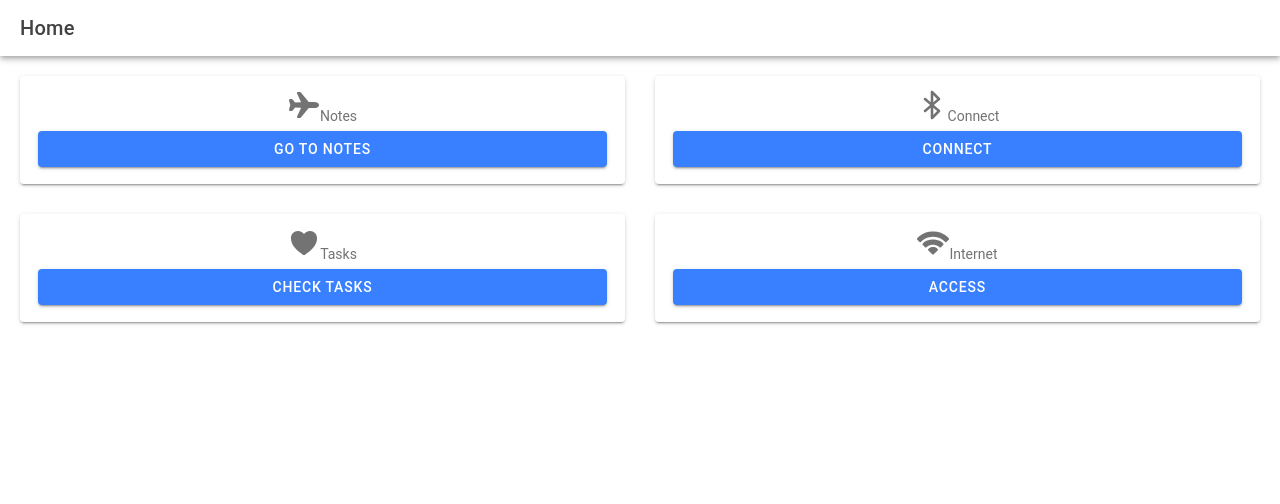
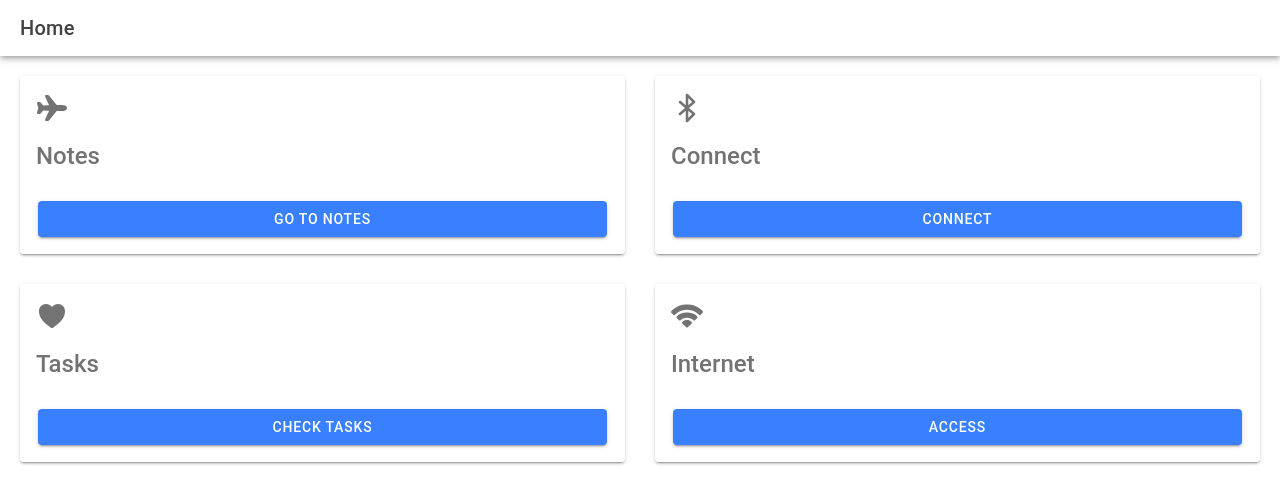
Before and after one commit to GuineaCoding/home-assistant, a React (Vite) app in the folder SyncSphereTaskHarmonizer/: page /Home in a window 1280 px wide. Shown: the top 504 px of the page. Built offline with nearby package versions, Linux system fonts and the light colour scheme; no server answers.

Commit message:
update design env

```diff
--- a/SyncSphereTaskHarmonizer/src/pages/Home.tsx
+++ b/SyncSphereTaskHarmonizer/src/pages/Home.tsx
@@ -1,6 +1,7 @@
+import React from 'react';
 import {
   IonContent, IonHeader, IonPage, IonTitle, IonToolbar,
-  IonGrid, IonRow, IonCol, IonButton, IonIcon, IonText, IonCard, IonCardContent
+  IonGrid, IonRow, IonCol, IonButton, IonIcon, IonText, IonCard, IonCardContent, IonCardHeader
 } from '@ionic/react';
 import { airplane, bluetooth, heart, wifi } from 'ionicons/icons';
 import { goToNotes } from '../components/general-functionality/redirect/RedirectToPages';
@@ -26,18 +27,22 @@ const Home: React.FC = () => {
           <IonRow>
             <IonCol>
               <IonCard>
+                <IonCardHeader>
+                  <IonIcon icon={airplane} size="large" />
+                  <IonText><h2>Notes</h2></IonText>
+                </IonCardHeader>
                 <IonCardContent className="ion-text-center">
-                  <IonIcon icon={airplane} size="large" />
-                  <IonText>Notes</IonText>
                   <IonButton expand="block" onClick={notesRedirect}>Go to Notes</IonButton>
                 </IonCardContent>
               </IonCard>
             </IonCol>
             <IonCol>
               <IonCard>
+                <IonCardHeader>
+                  <IonIcon icon={bluetooth} size="large" />
+                  <IonText><h2>Connect</h2></IonText>
+                </IonCardHeader>
                 <IonCardContent className="ion-text-center">
-                  <IonIcon icon={bluetooth} size="large" />
-                  <IonText>Connect</IonText>
                   <IonButton expand="block">Connect</IonButton>
                 </IonCardContent>
               </IonCard>
@@ -47,18 +52,22 @@ const Home: React.FC = () => {
           <IonRow>
             <IonCol>
               <IonCard>
+                <IonCardHeader>
+                  <IonIcon icon={heart} size="large" />
+                  <IonText><h2>Tasks</h2></IonText>
+                </IonCardHeader>
                 <IonCardContent className="ion-text-center">
-                  <IonIcon icon={heart} size="large" />
-                  <IonText>Tasks</IonText>
                   <IonButton expand="block">Check Tasks</IonButton>
                 </IonCardContent>
               </IonCard>
             </IonCol>
             <IonCol>
               <IonCard>
+                <IonCardHeader>
+                  <IonIcon icon={wifi} size="large" />
+                  <IonText><h2>Internet</h2></IonText>
+                </IonCardHeader>
                 <IonCardContent className="ion-text-center">
-                  <IonIcon icon={wifi} size="large" />
-                  <IonText>Internet</IonText>
                   <IonButton expand="block">Access</IonButton>
                 </IonCardContent>
               </IonCard>
```
